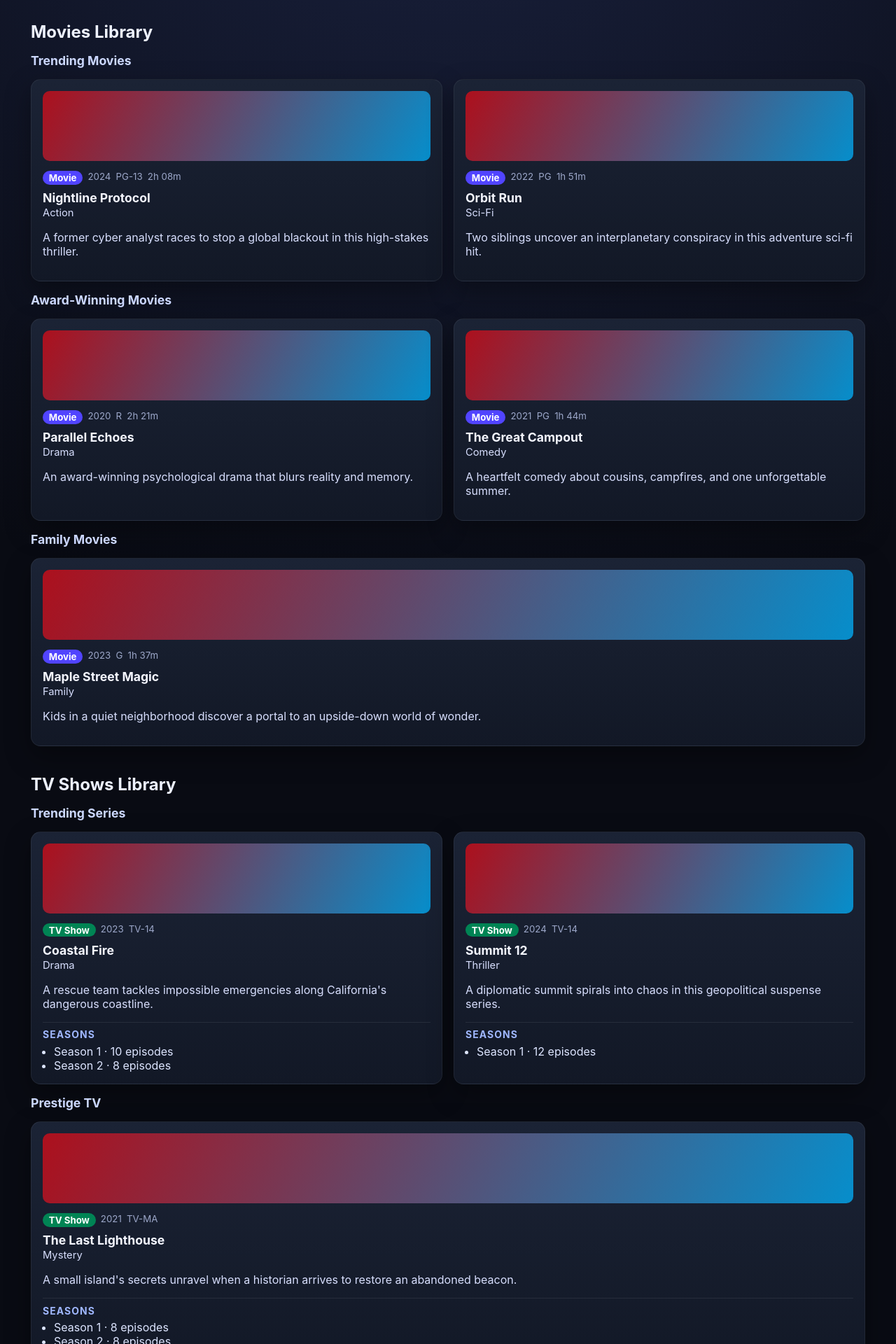
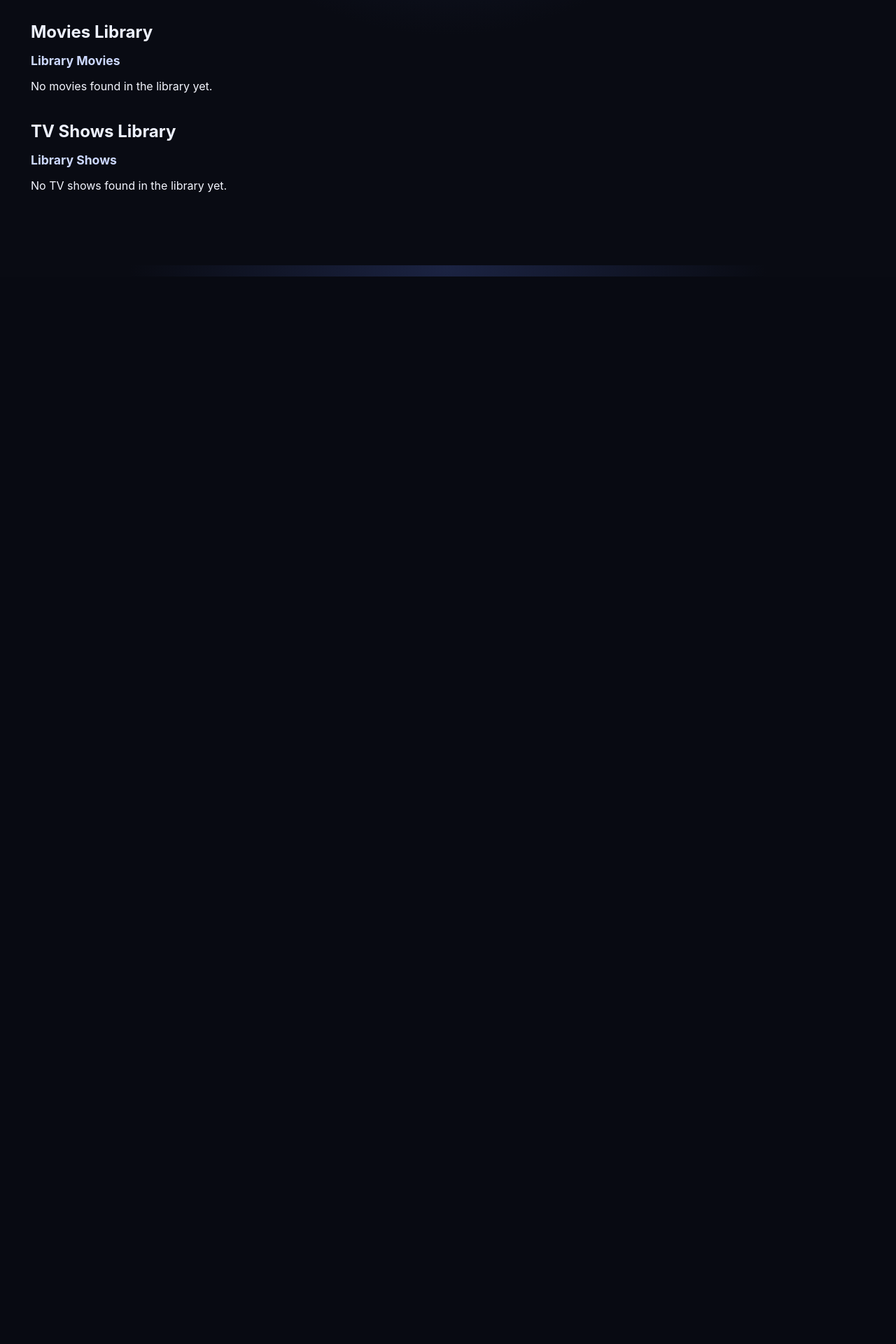
Before and after one commit to merval/mediaServer, a Flask app: page / in a window 1280 px wide. Shown: the part 405-2325 px from the top of the page at 70% size. After the commit the page ends 800 px from the top, so only its background shows below. Run offline with Flask 3, Linux system fonts and the light colour scheme; some libraries are stand-ins or nearby versions.

Commit message:
Load home library data from database-backed queries

```diff
--- a/app.py
+++ b/app.py
@@ -1,118 +1,215 @@
-from flask import Flask, render_template
+from contextlib import contextmanager
+
+from flask import Flask, jsonify, render_template
+from sqlalchemy import create_engine, func
+from sqlalchemy.orm import sessionmaker
+
+from models import (
+    Actor,
+    Base,
+    Director,
+    Episode,
+    MediaFile,
+    Movie,
+    Season,
+    TVShow,
+    movie_actor,
+    movie_director,
+)
 
 app = Flask(__name__)
 
-MOVIE_LIBRARY = {
-    "Trending Movies": [
-        {
-            "title": "Nightline Protocol",
-            "year": 2024,
-            "rating": "PG-13",
-            "duration": "2h 08m",
-            "description": "A former cyber analyst races to stop a global blackout in this high-stakes thriller.",
-            "genre": "Action",
-        },
-        {
-            "title": "Orbit Run",
-            "year": 2022,
-            "rating": "PG",
-            "duration": "1h 51m",
-            "description": "Two siblings uncover an interplanetary conspiracy in this adventure sci-fi hit.",
-            "genre": "Sci-Fi",
-        },
-    ],
-    "Award-Winning Movies": [
-        {
-            "title": "Parallel Echoes",
-            "year": 2020,
-            "rating": "R",
-            "duration": "2h 21m",
-            "description": "An award-winning psychological drama that blurs reality and memory.",
-            "genre": "Drama",
-        },
-        {
-            "title": "The Great Campout",
-            "year": 2021,
-            "rating": "PG",
-            "duration": "1h 44m",
-            "description": "A heartfelt comedy about cousins, campfires, and one unforgettable summer.",
-            "genre": "Comedy",
-        },
-    ],
-    "Family Movies": [
-        {
-            "title": "Maple Street Magic",
-            "year": 2023,
-            "rating": "G",
-            "duration": "1h 37m",
-            "description": "Kids in a quiet neighborhood discover a portal to an upside-down world of wonder.",
-            "genre": "Family",
-        },
-    ],
-}
+engine = create_engine('sqlite:///media_library.db')
+Base.metadata.create_all(engine)
+SessionLocal = sessionmaker(bind=engine)
 
-SHOW_LIBRARY = {
-    "Trending Series": [
-        {
-            "title": "Coastal Fire",
-            "year": 2023,
-            "rating": "TV-14",
-            "genre": "Drama",
-            "description": "A rescue team tackles impossible emergencies along California's dangerous coastline.",
-            "seasons": [
-                {"name": "Season 1", "episodes": 10},
-                {"name": "Season 2", "episodes": 8},
-            ],
-        },
-        {
-            "title": "Summit 12",
-            "year": 2024,
-            "rating": "TV-14",
-            "genre": "Thriller",
-            "description": "A diplomatic summit spirals into chaos in this geopolitical suspense series.",
-            "seasons": [
-                {"name": "Season 1", "episodes": 12},
-            ],
-        },
-    ],
-    "Prestige TV": [
-        {
-            "title": "The Last Lighthouse",
-            "year": 2021,
-            "rating": "TV-MA",
-            "genre": "Mystery",
-            "description": "A small island's secrets unravel when a historian arrives to restore an abandoned beacon.",
-            "seasons": [
-                {"name": "Season 1", "episodes": 8},
-                {"name": "Season 2", "episodes": 8},
-                {"name": "Season 3", "episodes": 6},
-            ],
-        },
-    ],
-    "Kids & Animation Shows": [
-        {
-            "title": "Pixel Pals",
-            "year": 2022,
-            "rating": "TV-Y7",
-            "genre": "Animation",
-            "description": "A team of game characters protects the arcade from digital villains.",
-            "seasons": [
-                {"name": "Season 1", "episodes": 14},
-                {"name": "Season 2", "episodes": 14},
-                {"name": "Season 3", "episodes": 10},
-            ],
-        },
-    ],
-}
+
+@contextmanager
+def get_session():
+    session = SessionLocal()
+    try:
+        yield session
+    finally:
+        session.close()
+
+
+def _format_minutes(minutes):
+    if minutes is None:
+        return None
+
+    hours = minutes // 60
+    mins = minutes % 60
+    if hours:
+        return f"{hours}h {mins:02d}m"
+    return f"{mins}m"
+
+
+def _format_seconds(seconds):
+    if seconds is None:
+        return None
+    return _format_minutes(int(seconds // 60))
+
+
+def _movie_people_map(session):
+    actor_rows = (
+        session.query(movie_actor.c.movie_id, Actor.name)
+        .join(Actor, movie_actor.c.actor_id == Actor.id)
+        .all()
+    )
+    director_rows = (
+        session.query(movie_director.c.movie_id, Director.name)
+        .join(Director, movie_director.c.director_id == Director.id)
+        .all()
+    )
+
+    cast_map = {}
+    director_map = {}
+
+    for movie_id, actor_name in actor_rows:
+        cast_map.setdefault(movie_id, []).append(actor_name)
+
+    for movie_id, director_name in director_rows:
+        director_map.setdefault(movie_id, []).append(director_name)
+
+    return cast_map, director_map
+
+
+def get_movies_payload(session):
+    cast_map, director_map = _movie_people_map(session)
+
+    movies = session.query(Movie).order_by(Movie.release_year.desc(), Movie.title.asc()).all()
+    payload = []
+    for movie in movies:
+        payload.append(
+            {
+                'id': movie.id,
+                'title': movie.title,
+                'year': movie.release_year,
+                'rating': movie.imdb_rating,
+                'duration': _format_minutes(movie.runtime),
+                'duration_minutes': movie.runtime,
+                'description': movie.overview,
+                'genre': 'Unknown',
+                'poster_url': movie.poster_url,
+                'backdrop_url': movie.backdrop_url,
+                'media_type': 'movie',
+                'cast': cast_map.get(movie.id, []),
+                'directors': director_map.get(movie.id, []),
+            }
+        )
+
+    return payload
+
+
+def get_shows_payload(session):
+    shows = (
+        session.query(
+            TVShow,
+            func.count(func.distinct(Season.id)).label('season_count'),
+            func.count(func.distinct(Episode.id)).label('episode_count'),
+        )
+        .outerjoin(Season, Season.show_id == TVShow.id)
+        .outerjoin(Episode, Episode.season_id == Season.id)
+        .group_by(TVShow.id)
+        .order_by(TVShow.first_air_date.desc(), TVShow.title.asc())
+        .all()
+    )
+
+    payload = []
+    for show, season_count, episode_count in shows:
+        seasons = (
+            session.query(Season)
+            .filter(Season.show_id == show.id)
+            .order_by(Season.season_number.asc())
+            .all()
+        )
+        season_items = []
+        for season in seasons:
+            episode_total = session.query(func.count(Episode.id)).filter(Episode.season_id == season.id).scalar()
+            season_items.append(
+                {
+                    'name': f"Season {season.season_number}",
+                    'episodes': episode_total,
+                }
+            )
+
+        payload.append(
+            {
+                'id': show.id,
+                'title': show.title,
+                'year': show.first_air_date.year if show.first_air_date else None,
+                'rating': show.status,
+                'duration': None,
+                'duration_minutes': None,
+                'description': show.overview,
+                'genre': 'Unknown',
+                'poster_url': show.poster_url,
+                'media_type': 'show',
+                'season_count': season_count,
+                'episode_count': episode_count,
+                'seasons': season_items,
+            }
+        )
+
+    return payload
+
+
+def get_media_files_payload(session):
+    media_files = session.query(MediaFile).order_by(MediaFile.last_modified.desc()).all()
+    payload = []
+    for media in media_files:
+        payload.append(
+            {
+                'id': media.id,
+                'title': media.title,
+                'year': None,
+                'rating': None,
+                'duration': _format_seconds(media.duration),
+                'duration_seconds': media.duration,
+                'description': None,
+                'genre': None,
+                'media_type': media.media_type,
+                'file_path': media.file_path,
+                'file_size': media.file_size,
+                'last_modified': media.last_modified.isoformat() if media.last_modified else None,
+                'thumbnail_path': media.thumbnail_path,
+            }
+        )
+    return payload
 
 
 @app.route('/')
 def home():
+    with get_session() as session:
+        movie_library = {'Library Movies': get_movies_payload(session)}
+        show_library = {'Library Shows': get_shows_payload(session)}
+
     return render_template(
         'index.html',
-        movie_library=MOVIE_LIBRARY,
-        show_library=SHOW_LIBRARY,
+        movie_library=movie_library,
+        show_library=show_library,
     )
+
+
+@app.route('/api/library/movies')
+def api_library_movies():
+    with get_session() as session:
+        movies = get_movies_payload(session)
+    return jsonify({'items': movies, 'total': len(movies)})
+
+
+@app.route('/api/library/shows')
+def api_library_shows():
+    with get_session() as session:
+        shows = get_shows_payload(session)
+    return jsonify({'items': shows, 'total': len(shows)})
+
+
+@app.route('/api/library/media-files')
+def api_library_media_files():
+    with get_session() as session:
+        media_files = get_media_files_payload(session)
+    return jsonify({'items': media_files, 'total': len(media_files)})
 
 
 if __name__ == '__main__':
--- a/templates/index.html
+++ b/templates/index.html
@@ -32,22 +32,26 @@
         {% for category, titles in movie_library.items() %}
             <section class="category-row">
                 <h3>{{ category }}</h3>
+                {% if titles %}
                     <div class="cards">
                         {% for movie in titles %}
                             <article class="card">
                                 <div class="poster-glow"></div>
                                 <div class="meta-line">
                                     <span class="pill movie">Movie</span>
-                                <span>{{ movie.year }}</span>
-                                <span>{{ movie.rating }}</span>
-                                <span>{{ movie.duration }}</span>
+                                    <span>{{ movie.year or '—' }}</span>
+                                    <span>{{ movie.rating or 'NR' }}</span>
+                                    <span>{{ movie.duration or '—' }}</span>
                                 </div>
                                 <h4>{{ movie.title }}</h4>
-                            <p class="genre">{{ movie.genre }}</p>
-                            <p>{{ movie.description }}</p>
+                                <p class="genre">{{ movie.genre or 'Unknown' }}</p>
+                                <p>{{ movie.description or 'No description available yet.' }}</p>
                             </article>
                         {% endfor %}
                     </div>
+                {% else %}
+                    <p>No movies found in the library yet.</p>
+                {% endif %}
             </section>
         {% endfor %}
     </section>
@@ -57,29 +61,37 @@
         {% for category, titles in show_library.items() %}
             <section class="category-row">
                 <h3>{{ category }}</h3>
+                {% if titles %}
                     <div class="cards">
                         {% for show in titles %}
                             <article class="card">
                                 <div class="poster-glow"></div>
                                 <div class="meta-line">
                                     <span class="pill show">TV Show</span>
-                                <span>{{ show.year }}</span>
-                                <span>{{ show.rating }}</span>
+                                    <span>{{ show.year or '—' }}</span>
+                                    <span>{{ show.rating or 'NR' }}</span>
                                 </div>
                                 <h4>{{ show.title }}</h4>
-                            <p class="genre">{{ show.genre }}</p>
-                            <p>{{ show.description }}</p>
+                                <p class="genre">{{ show.genre or 'Unknown' }}</p>
+                                <p>{{ show.description or 'No description available yet.' }}</p>
                                 <div class="season-box">
                                     <h5>Seasons</h5>
+                                    {% if show.seasons %}
                                         <ul>
                                             {% for season in show.seasons %}
                                                 <li>{{ season.name }} · {{ season.episodes }} episodes</li>
                                             {% endfor %}
                                         </ul>
+                                    {% else %}
+                                        <p>No season data available.</p>
+                                    {% endif %}
                                 </div>
                             </article>
                         {% endfor %}
                     </div>
+                {% else %}
+                    <p>No TV shows found in the library yet.</p>
+                {% endif %}
             </section>
         {% endfor %}
     </section>
```
Lines whose indentation alone changed are shown as unchanged.
